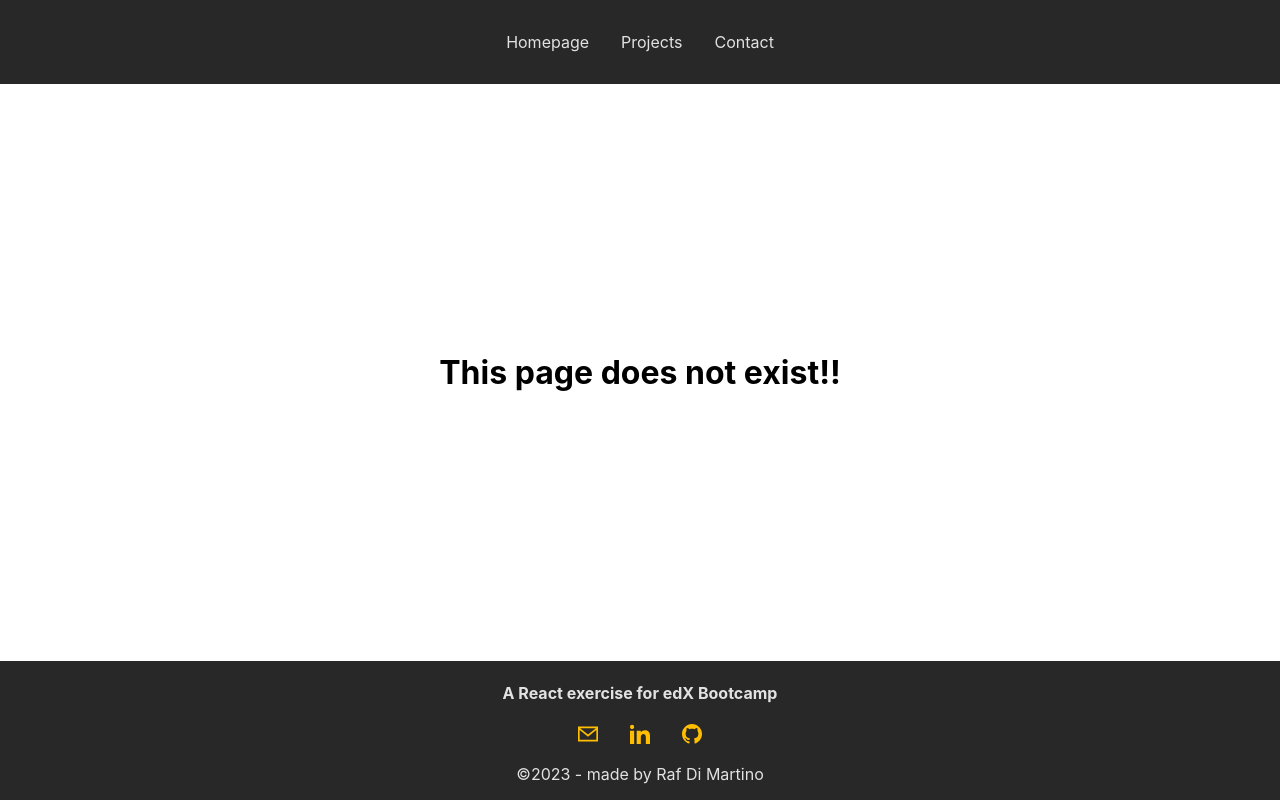
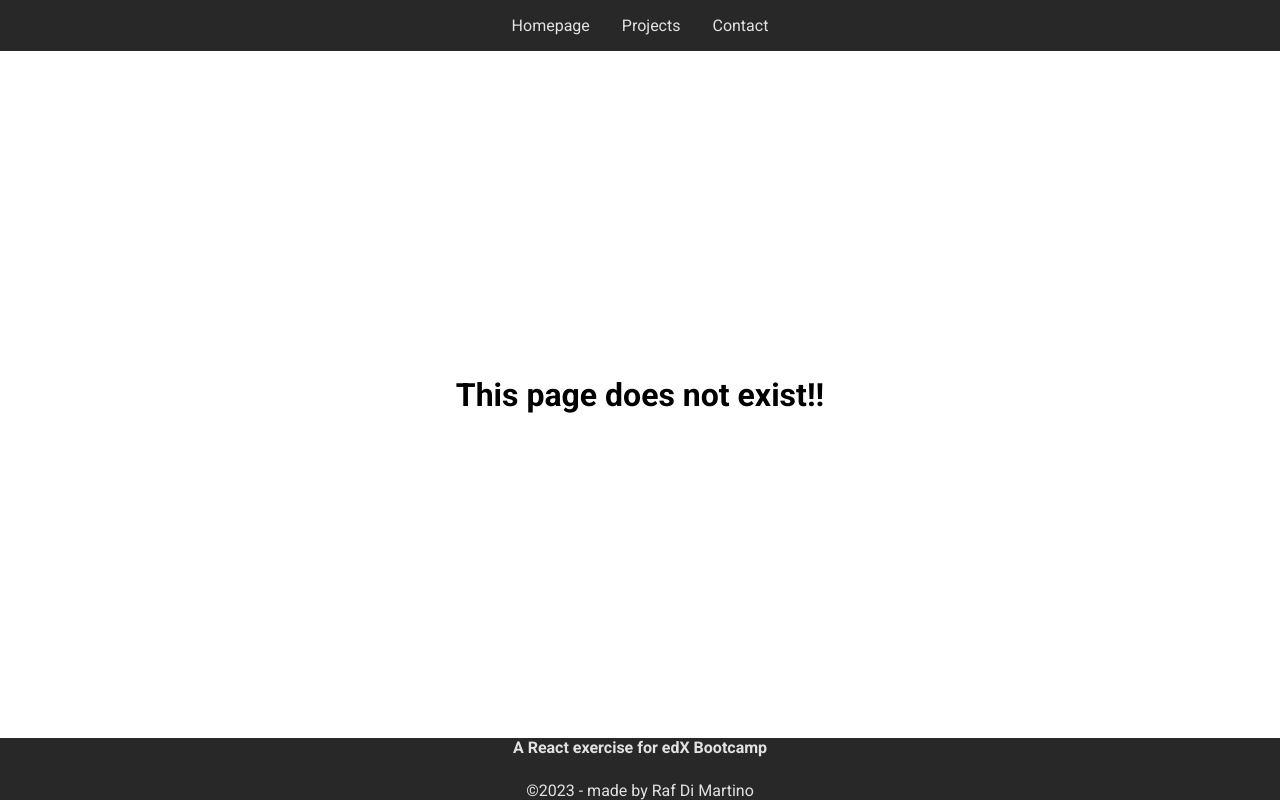
Before and after one commit to RafDiMartino/module-13-challenge-react-portfolio, a React (Create React App) app: page / in a window 1280 px wide. Built offline with nearby package versions, Linux system fonts and the light colour scheme.

Commit message:
amending global styles

```diff
--- a/src/global-styles/global.css
+++ b/src/global-styles/global.css
@@ -1,19 +1,21 @@
 :root {
   --max-width: 1024px;
-  --color-primary: rgb(255, 191, 0);
+  --color-tertiary: rgb(255, 191, 0);
   --color-secondary: #3b3b3b;
   --color-black: #282828;
   --color-white: rgb(226, 226, 226);
   --color-black-darker: rgb(0, 0, 0);
+  --color-primary: #7bda55;
 }
+* {
+  margin: 0;
+  padding: 0;
+  box-sizing: border-box;
 
+}
 body {
     margin: 0;
-    font-family: -apple-system, BlinkMacSystemFont, 'Segoe UI', 'Roboto', 'Oxygen',
-      'Ubuntu', 'Cantarell', 'Fira Sans', 'Droid Sans', 'Helvetica Neue',
-      sans-serif;
-    -webkit-font-smoothing: antialiased;
-    -moz-osx-font-smoothing: grayscale;
+    font-family: 'Roboto', sans-serif;
   }
 
   code {
```
